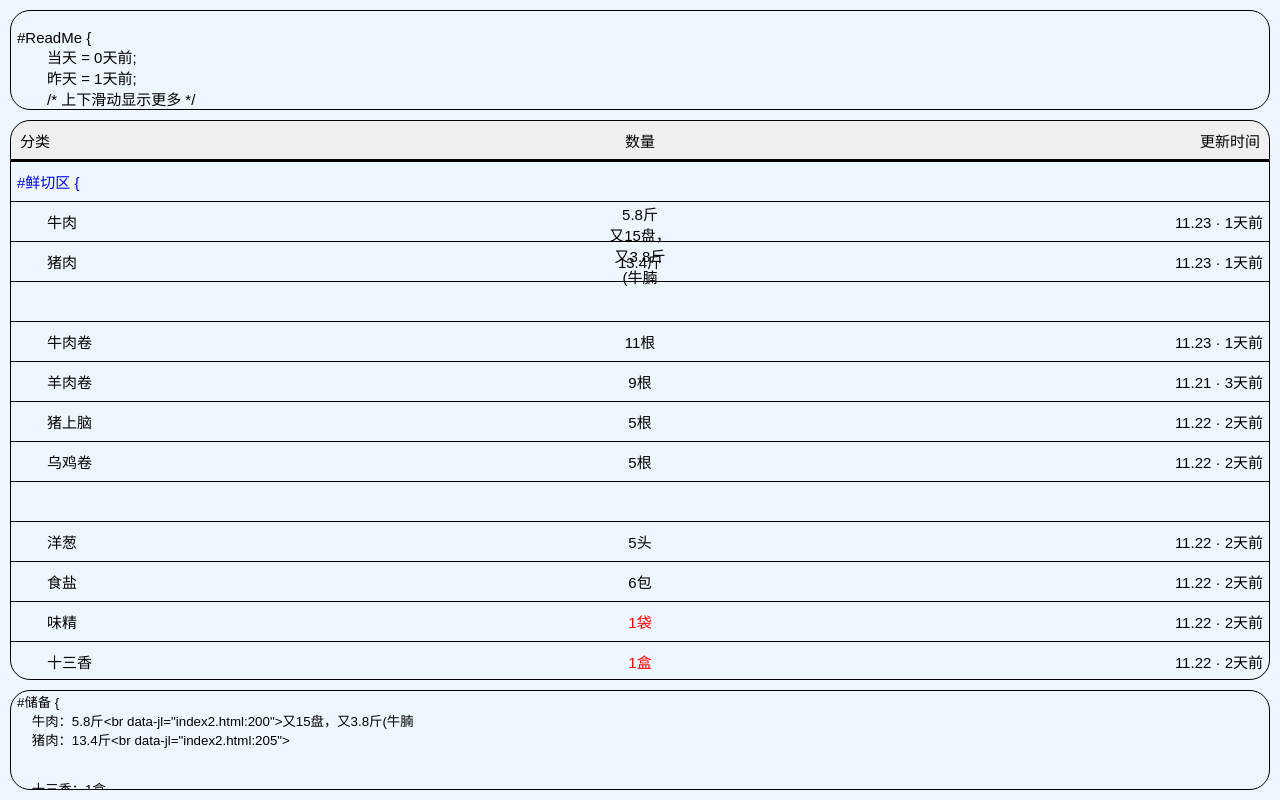
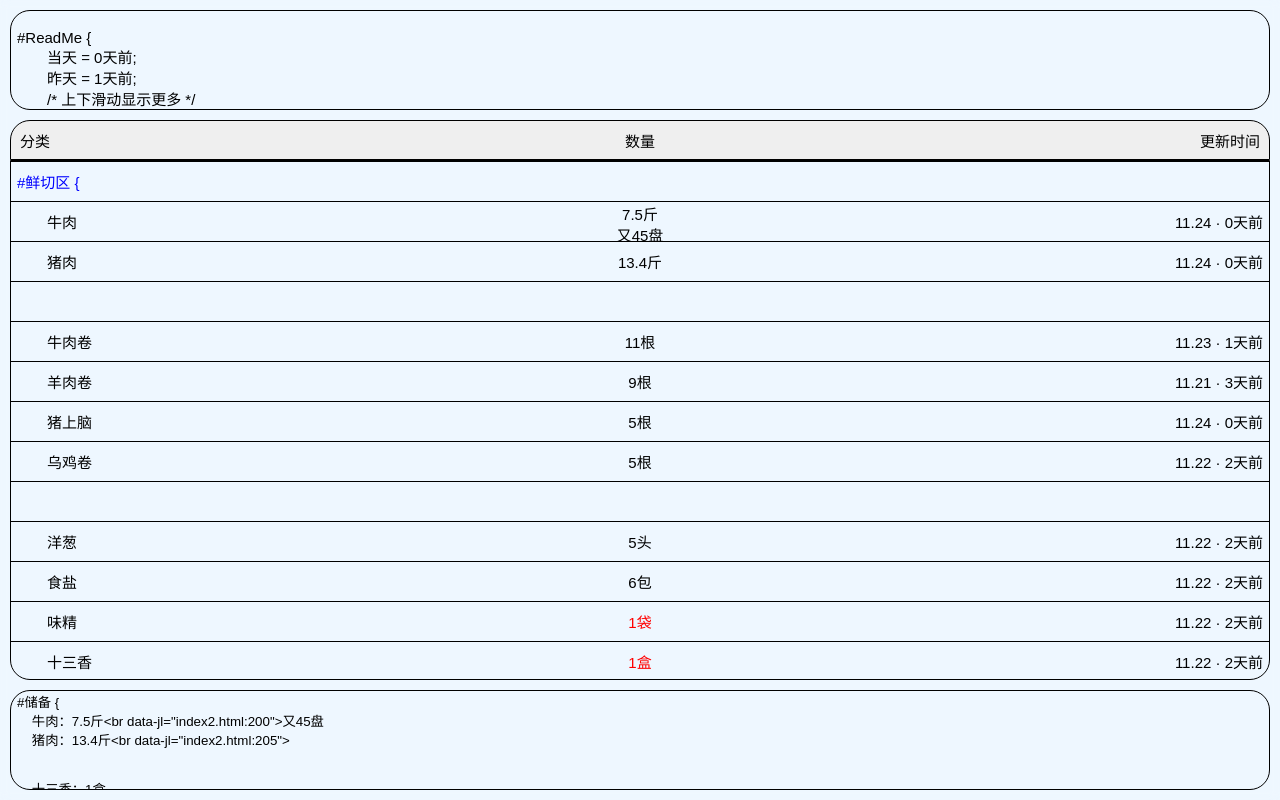
Before and after one commit to hengze436493/hengze, a plain HTML site: page index2.html in a window 1280 px wide. Drawn offline with Linux system fonts and the light colour scheme.

Commit message:
Update index2.html 数据

```diff
--- a/index2.html
+++ b/index2.html
@@ -197,13 +197,13 @@
         </div>
         <div class="row">
             <button class="LeftButton">&emsp;&emsp;牛肉</button>
-            <button class="CenterButton">5.8斤<br>又15盘，又3.8斤(牛腩</button>
-            <button class="RightButton">11.23</button>
+            <button class="CenterButton">7.5斤<br>又45盘</button>
+            <button class="RightButton">11.24</button>
         </div>
         <div class="row">
             <button class="LeftButton">&emsp;&emsp;猪肉</button>
             <button class="CenterButton">13.4斤<br></button>
-            <button class="RightButton">11.23</button>
+            <button class="RightButton">11.24</button>
         </div>
 
 
@@ -231,7 +231,7 @@
         <div class="row">
             <button class="LeftButton">&emsp;&emsp;猪上脑</button>
             <button class="CenterButton">5根</button>
-            <button class="RightButton">11.22</button>
+            <button class="RightButton">11.24</button>
         </div>
 
         <div class="row">
@@ -279,7 +279,7 @@
 
 
 
-        <button id="htdbwzButton" class="row">版本：261050</button>
+        <button id="htdbwzButton" class="row">版本：261051</button>
         <button id="xzymButton" class="row">下载源码</button>
 
 
```
